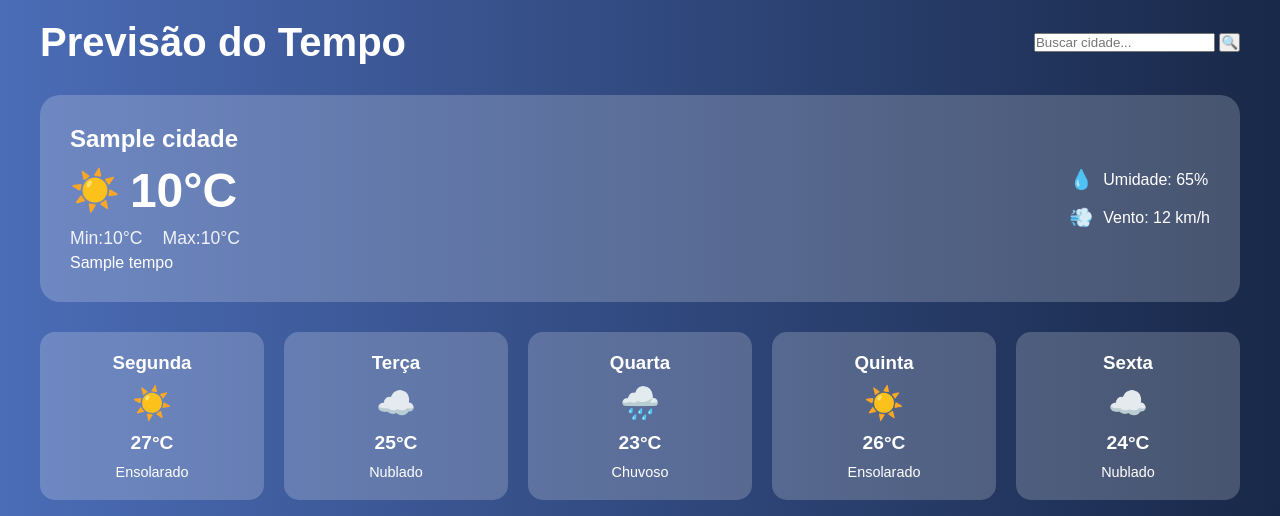
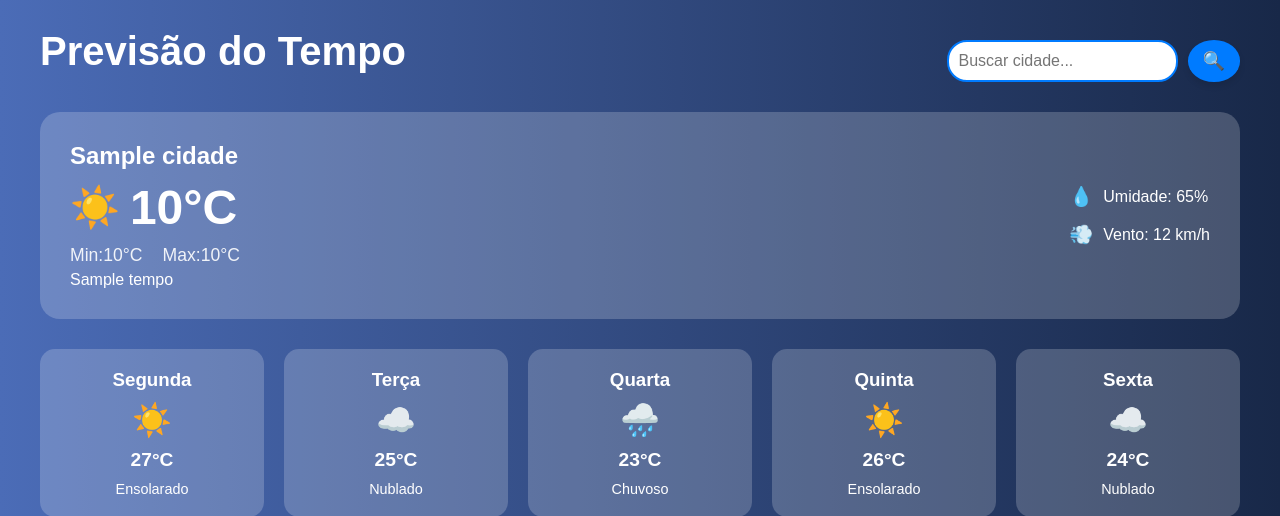
Before and after one commit to divinex10/ConsultorDeClima-django, a Django app: template templates/index.html in a window 1280 px wide. Shown: the top 516 px of the page. Run offline with Django 5.2, Linux system fonts and the light colour scheme; the template is opened without the code that fills it: most values are stand-ins (such as "Sample title", 1, 10 or a date in 2020).

Commit message:
Adicionando estilização na box e no botão de pesquisar

```diff
--- a/setup/static/style.css
+++ b/setup/static/style.css
@@ -11,27 +11,53 @@ body {
     padding: 20px;
 }
 
-.footer {
-    width: 100%;
-    text-align: center;
-    padding: 3px;
-    background-color:#f3f5f7;
-    color:rgb(0, 0, 0);
-    font-family: 'Inter', sans-serif;
-    font-size: 16px;
-    position: absolute;
-    bottom: 0;
-    left: 0;
+.busca {
+    display: flex;
+    align-items: center;
+    justify-content: center;
+    gap: 10px;
+    margin-top: 20px;
 }
 
-.footer a {
-    color: #1875E8;
-    text-decoration: none;
-    font-weight: bold;
+.busca input {
+    padding: 10px;
+    font-size: 16px;
+    border: 2px solid #007BFF;
+    border-radius: 20px;
+    outline: none;
+    transition: all 0.3s ease-in-out;
 }
 
-.footer a:hover {
-    text-decoration: underline;
+.busca input:focus {
+    border-color: #0056b3;
+    box-shadow: 0 0 5px rgba(0, 91, 187, 0.5);
+}
+
+.busca button {
+    background-color: #007BFF;
+    border: none;
+    padding: 10px 15px;
+    font-size: 18px;
+    color: white;
+    border-radius: 50%;
+    cursor: pointer;
+    transition: all 0.3s ease-in-out;
+    box-shadow: 0 4px 6px rgba(0, 0, 0, 0.1);
+    display: flex;
+    align-items: center;
+    justify-content: center;
+}
+
+.busca button:hover {
+    background-color: #0056b3;
+    transform: scale(1.05);
+    box-shadow: 0 6px 10px rgba(0, 0, 0, 0.2);
+}
+
+.busca button:active {
+    transform: scale(0.95);
+    background-color: #004099;
+    box-shadow: 0 2px 4px rgba(0, 0, 0, 0.3);
 }
 
 .container {
```
